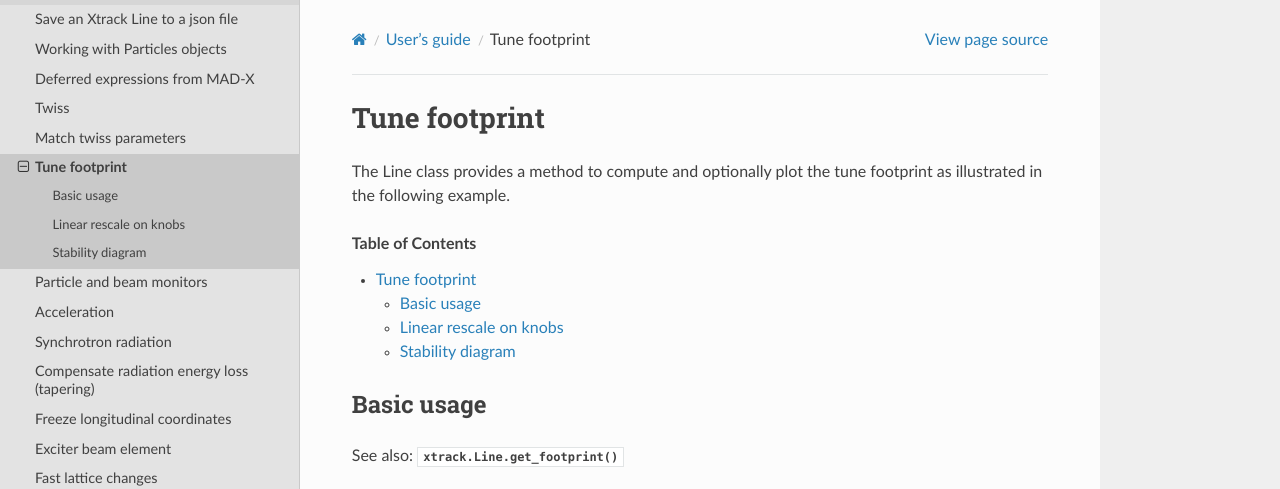
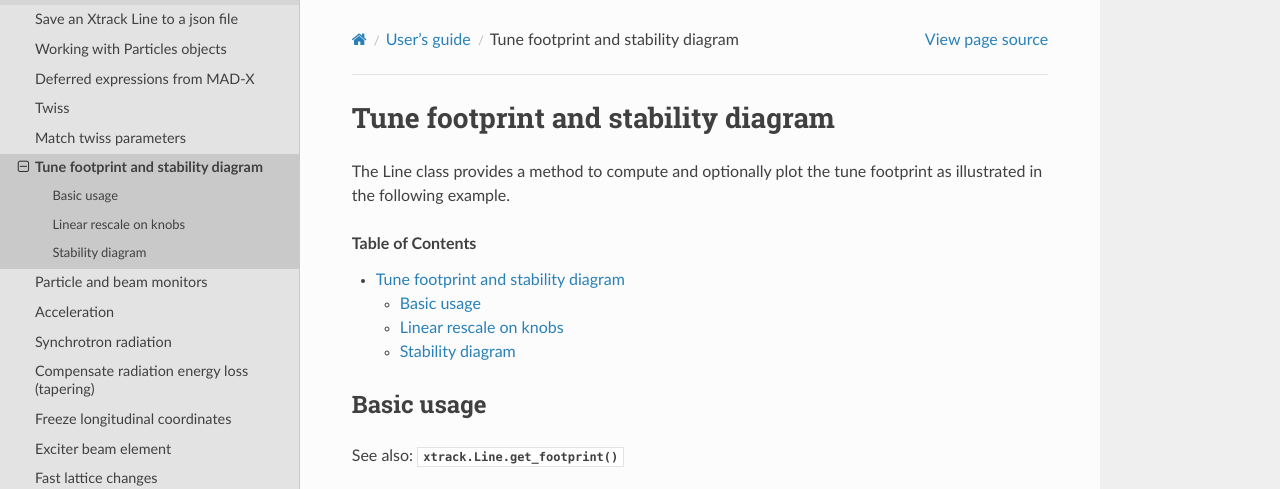
Before and after one commit to xsuite/xsuite, a Sphinx documentation site: the page built from docs/footprint.rst, in a window 1280 px wide and 900 px high, cut to the strip 0-489 px from the top of the window. Built offline with Sphinx 7.4.7 and the Read the Docs theme 2.0.0, drawn with Linux system fonts in a browser that asks for light colours.

Commit message:
Update footprint.rst

```diff
--- a/docs/footprint.rst
+++ b/docs/footprint.rst
@@ -1,6 +1,6 @@
-==============
-Tune footprint
-==============
+====================================
+Tune footprint and stability diagram
+====================================
 
 The Line class provides a method to compute and optionally plot the tune footprint
 as illustrated in the following example.
```
